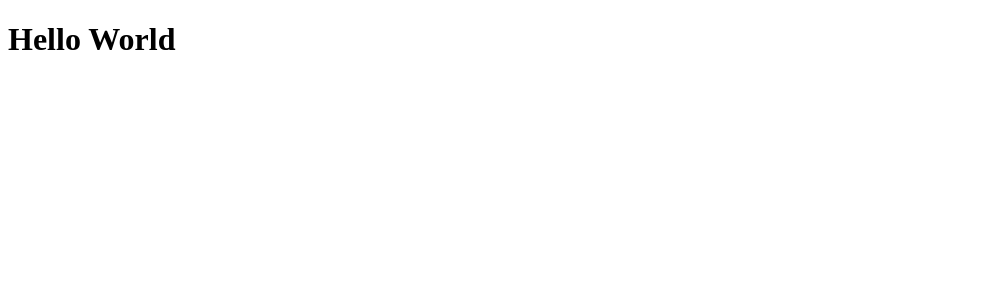
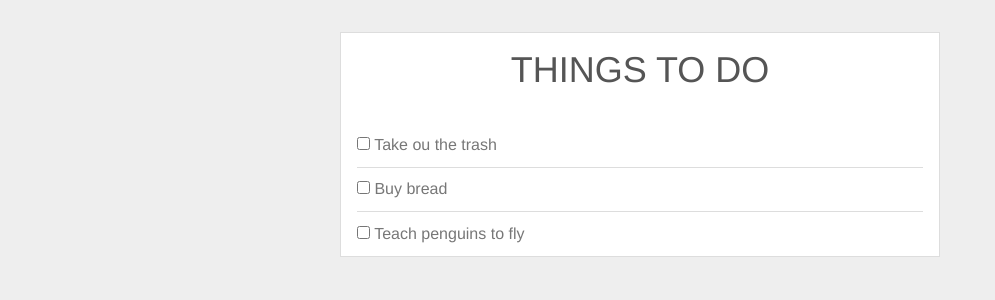
Before and after one commit to Samuca-sys/todoList, a React (Create React App) app: page / in a window 1280 px wide. Shown: the top 300 px of the page, without its empty margins (0-995 px from the left). Built offline with nearby package versions, Linux system fonts and the light colour scheme.

Commit message:
ci: add initial todo app structure

```diff
--- a/src/App.js
+++ b/src/App.js
@@ -1,5 +1,31 @@
 export default function App() {
   return (
-    <h1>Hello World</h1>
+    <div className="container">
+        <div className="content">
+          <header >
+            <h1>THINGS TO DO</h1>
+          </header>
+
+          <section>
+            <ul className="list">
+              <li>
+                <label>
+                  <input type="checkbox" value=""/> Take ou the trash
+                </label>
+              </li>
+              <li>
+                <label>
+                  <input type="checkbox" value=""/> Buy bread
+                </label>
+              </li>
+              <li>
+                <label>
+                  <input type="checkbox" value=""/> Teach penguins to fly
+                </label>
+              </li>
+            </ul>
+        </section>
+      </div>
+    </div>
   );
 }
--- a/src/index.js
+++ b/src/index.js
@@ -1,6 +1,8 @@
 import React from 'react';
 import ReactDOM from 'react-dom';
 import App from './App';
+
+import './style/index.css'
 
 ReactDOM.render(
   <App />,
--- /dev/null
+++ b/src/style/index.css
@@ -0,0 +1,64 @@
+:root {
+  --gray-500: #555555;
+  --gray-400: #777777;
+  --gray-200: #dddddd;
+  --gray-100: #eeeeee;
+  --green: #f4fce8;
+  --white: #ffffff;
+}
+
+* {
+  margin: 0;
+  padding: 0;
+  box-sizing: border-box;
+}
+
+html,
+body,
+.container {
+  background: var(--gray-100);
+  width: 100%;
+  font-family: "Helvetica Neue", Helvetica, Arial, sans-serif;
+  margin-top: 1rem;
+}
+
+button {
+  cursor: pointer;
+}
+
+.content {
+  max-width: 600px;
+  margin: 0 auto;
+  background: var(--white);
+
+  padding: 1rem 1rem 0 1rem;
+  border: 1px solid var(--gray-200);
+}
+
+.content > header {
+  display: flex;
+  align-items: center;
+  justify-content: center;
+}
+
+h1 {
+  font-size: 2.25rem;
+  color: var(--gray-500);
+  font-weight: normal;
+  margin-bottom: 2rem;
+}
+
+ul {
+  list-style-type: none;
+}
+
+ul li {
+  border: none;
+  border-bottom: 1px solid var(--gray-200);
+  color: #777777;
+  padding: 0.8rem 0 0.8rem 0;
+}
+
+ul li:last-child {
+  border-bottom: none;
+}
```
